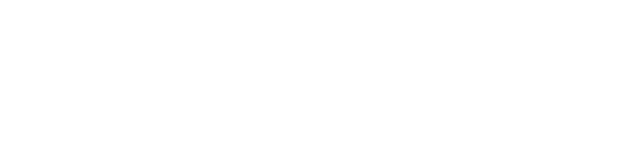
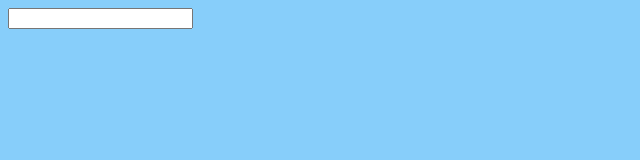
Before and after one commit to 01800/nose, a plain HTML site: page encriptador.html in a window 1280 px wide. Shown: the whole page, without its empty margins (0-640 px from the left). Drawn offline with Linux system fonts and the light colour scheme.

Commit message:
primeros estilos de la pagina y agregando input

```diff
--- a/encriptador.html
+++ b/encriptador.html
@@ -5,7 +5,11 @@
         <link rel="stylesheet" href="tyle.css">
     </head>
     <body>
-        <div class="texto"></div>
-        <div class="resultado"></div>
+        <div class="texto">
+            <input type="text">
+        </div>
+        <div class="resultado">
+
+        </div>
     </body>
 </html>
--- a/tyle.css
+++ b/tyle.css
@@ -0,0 +1,6 @@
+body {
+    background-color: lightskyblue;
+}
+.resultado{
+    background-color: aqua;
+}
```
